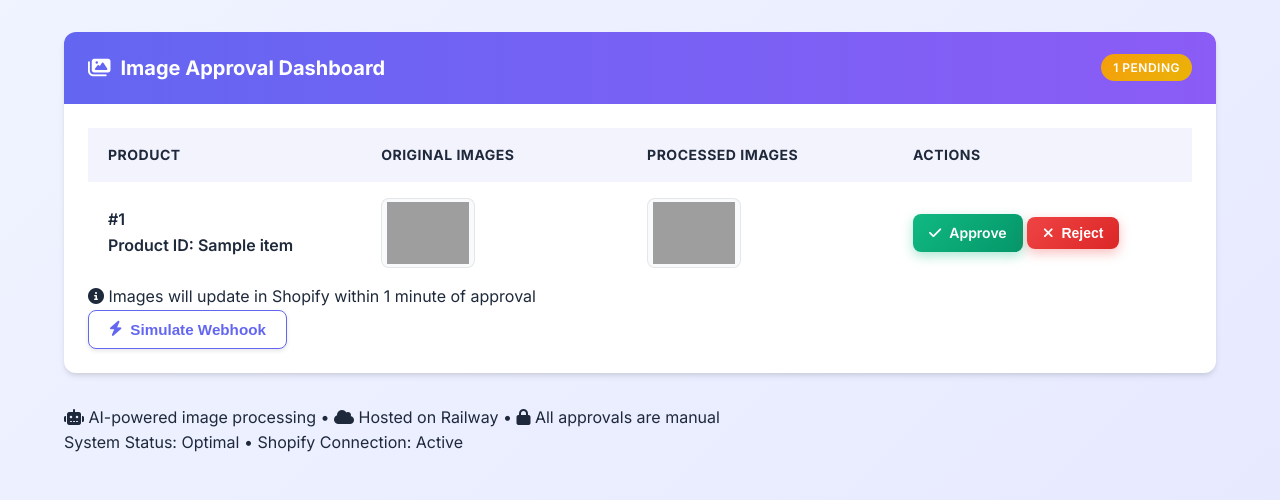
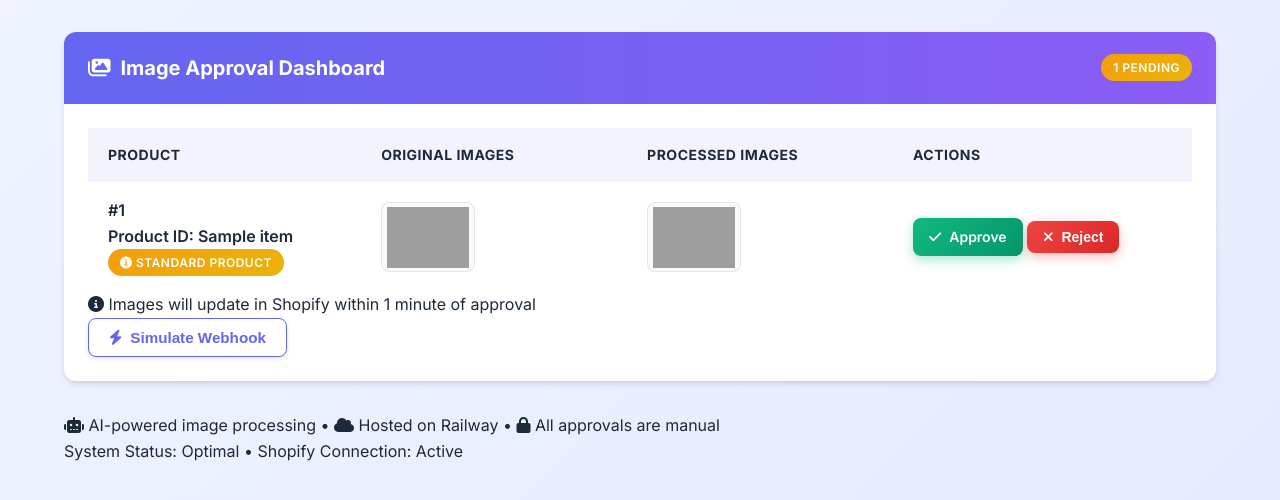
Before and after one commit to aragroup1/shopify-image-ai, a Flask app: template templates/dashboard.html in a window 1280 px wide. Shown: the part 125-625 px from the top of the page. Run offline with Flask 3, Linux system fonts and the light colour scheme; the template is opened without the code that fills it: most values are stand-ins (such as "Sample title", 1, 10 or a date in 2020); some libraries are stand-ins or nearby versions; grey boxes are pictures that could not be loaded.

Commit message:
Update dashboard.html

```diff
--- a/templates/dashboard.html
+++ b/templates/dashboard.html
@@ -56,9 +56,22 @@
                                             </div>
                                             <div class="ml-4">
                                                 <div class="font-medium text-gray-900">Product ID: {{ item[1] }}</div>
-                                                {% if "Supplier:apify" in item[2] %}
+                                                <!-- SAFE CHECK FOR TAGS -->
+                                                {% if item[2] and "Supplier:apify" in item[2] %}
                                                 <span class="badge badge-apify mt-1 inline-block">
                                                     <i class="fas fa-camera"></i> Apify Multi-Angle
+                                                </span>
+                                                {% elif item[2] and "apify" in item[2].lower() %}
+                                                <span class="badge badge-apify mt-1 inline-block">
+                                                    <i class="fas fa-camera"></i> Apify Product
+                                                </span>
+                                                {% elif item[2] %}
+                                                <span class="badge badge-pending mt-1 inline-block">
+                                                    <i class="fas fa-tag"></i> {{ item[2] }}
+                                                </span>
+                                                {% else %}
+                                                <span class="badge badge-pending mt-1 inline-block">
+                                                    <i class="fas fa-info-circle"></i> Standard Product
                                                 </span>
                                                 {% endif %}
                                             </div>
@@ -224,7 +237,7 @@
 
             const reason = document.getElementById('reason').value;
             const form = document.getElementById('reject-form');
-            form.action = `${BASE_URL}/dashboard/reject/${currentApprovalId}`;
+            form.action = `{{ BASE_URL }}/dashboard/reject/${currentApprovalId}`;
             form.submit();
         }
 
```
